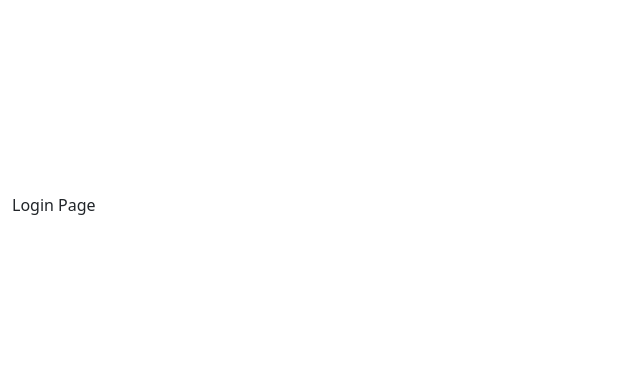
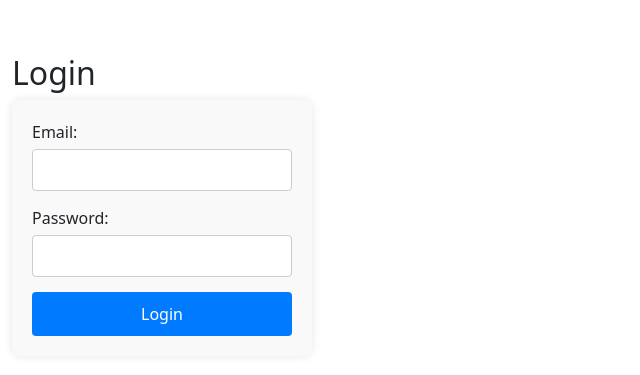
Before and after one commit to Mickiepk/school-bus-registration-page, a React (Vite) app: page /login in a window 1280 px wide. Shown: the part 219-594 px from the top of the page, without its empty margins (0-640 px from the left). Built offline with nearby package versions, Linux system fonts and the light colour scheme.

Commit message:
add Login page and path

```diff
--- a/package.json
+++ b/package.json
@@ -10,7 +10,7 @@
     "preview": "vite preview"
   },
   "dependencies": {
-    "@apollo/client": "^3.11.10",
+    "@apollo/client": "^3.12.4",
     "apollo-server": "^3.13.0",
     "bootstrap": "^5.3.3",
     "graphql": "^16.9.0",
--- a/src/App.tsx
+++ b/src/App.tsx
@@ -3,6 +3,7 @@ import { BrowserRouter as Router, Route, Routes } from 'react-router-dom';
 import { ApolloClient, InMemoryCache, ApolloProvider } from '@apollo/client';
 import HomePage from '/Users/mickiepk/Desktop/project/my-react-app/src/Homepage.tsx';
 import Signup from './users/Signup';
+import Login from './users/Login';
 
 // Create an Apollo Client instance
 const client = new ApolloClient({
@@ -17,7 +18,7 @@ const App: React.FC = () => {
         <div className="container mt-5">
           <Routes>
             <Route path="/" element={<HomePage />} />
-            <Route path="/login" element={<div>Login Page</div>} /> {/* Placeholder for Login Page */}
+            <Route path="/login" element={<Login/>} /> {/* Placeholder for Login Page */}
             <Route path="/register" element={<Signup />} />
           </Routes>
         </div>
--- /dev/null
+++ b/src/users/Login.tsx
@@ -0,0 +1,89 @@
+import React, { useState } from 'react';
+import { gql, useMutation } from '@apollo/client';
+import { useNavigate } from 'react-router-dom';
+// import './Login.css';
+
+const LOGIN = gql`
+  mutation Login($email: String!, $password: String!) {
+    login(email: $email, password: $password) {
+      token
+      user {
+        id
+        name
+        email
+        role
+      }
+    }
+  }
+`;
+
+const Login: React.FC = () => {
+  const [formData, setFormData] = useState({
+    email: '',
+    password: '',
+  });
+
+  const [errors, setErrors] = useState({ email: '', password: '' });
+  const [login, { loading, error: mutationError }] = useMutation(LOGIN);
+  const navigate = useNavigate();
+  const emailRegex =  /^(([^<>()\[\]\\.,;:\s@"]+(\.[^<>()\[\]\\.,;:\s@"]+)*)|(".+"))@((\[[0-9]{1,3}\.[0-9]{1,3}\.[0-9]{1,3}\.[0-9]{1,3}])|(([a-zA-Z\-0-9\u00A0-\uD7FF\uF900-\uFDCF\uFDF0-\uFFEF]+\.)+[a-zA-Z\u00A0-\uD7FF\uF900-\uFDCF\uFDF0-\uFFEF]{2,}))$/;
+
+  const handleChange = (e: React.ChangeEvent<HTMLInputElement>) => {
+    const { name, value } = e.target;
+    setFormData({ ...formData, [name]: value });
+  };
+
+  const handleSubmit = async (e: React.FormEvent) => {
+    e.preventDefault();
+    if (!emailRegex.test(formData.email)) {
+      setErrors({ ...errors, email: 'Invalid email address' });
+      return;
+    }
+    try {
+      const { data } = await login({ variables: { ...formData } });
+      if (data) {
+        navigate('/dashboard'); // Redirect to dashboard or any other page
+      }
+    } catch (error) {
+      console.error(error);
+    }
+  };
+
+  return (
+    <div className="login-container">
+      <h2>Login</h2>
+      <form onSubmit={handleSubmit}>
+        <div>
+          <label htmlFor="email">Email:</label>
+          <input
+            type="email"
+            id="email"
+            name="email"
+            value={formData.email}
+            onChange={handleChange}
+            required
+          />
+          {errors.email && <span className="error">{errors.email}</span>}
+        </div>
+        <div>
+          <label htmlFor="password">Password:</label>
+          <input
+            type="password"
+            id="password"
+            name="password"
+            value={formData.password}
+            onChange={handleChange}
+            required
+          />
+          {errors.password && <span className="error">{errors.password}</span>}
+        </div>
+        <button type="submit" disabled={loading}>
+          {loading ? 'Logging in...' : 'Login'}
+        </button>
+        {mutationError && <p className="error">{mutationError.message}</p>}
+      </form>
+    </div>
+  );
+};
+
+export default Login;
```
Also changed, not shown: 1 other file (tests, documents, lock files or other folders).
